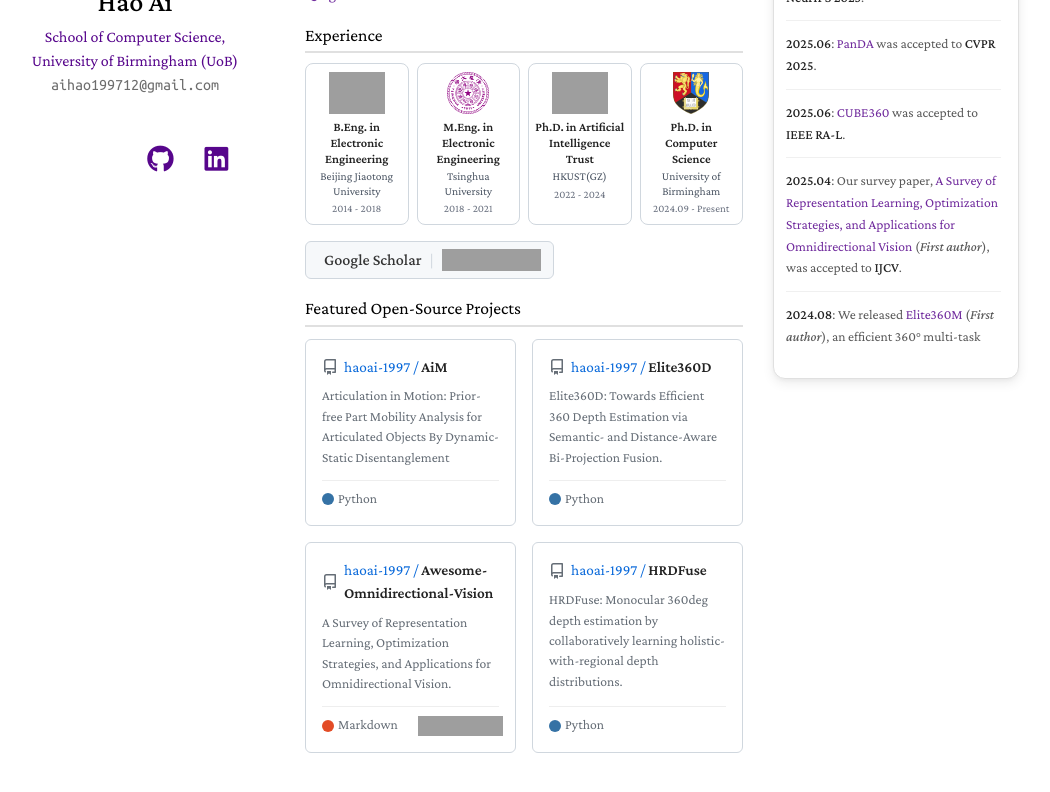
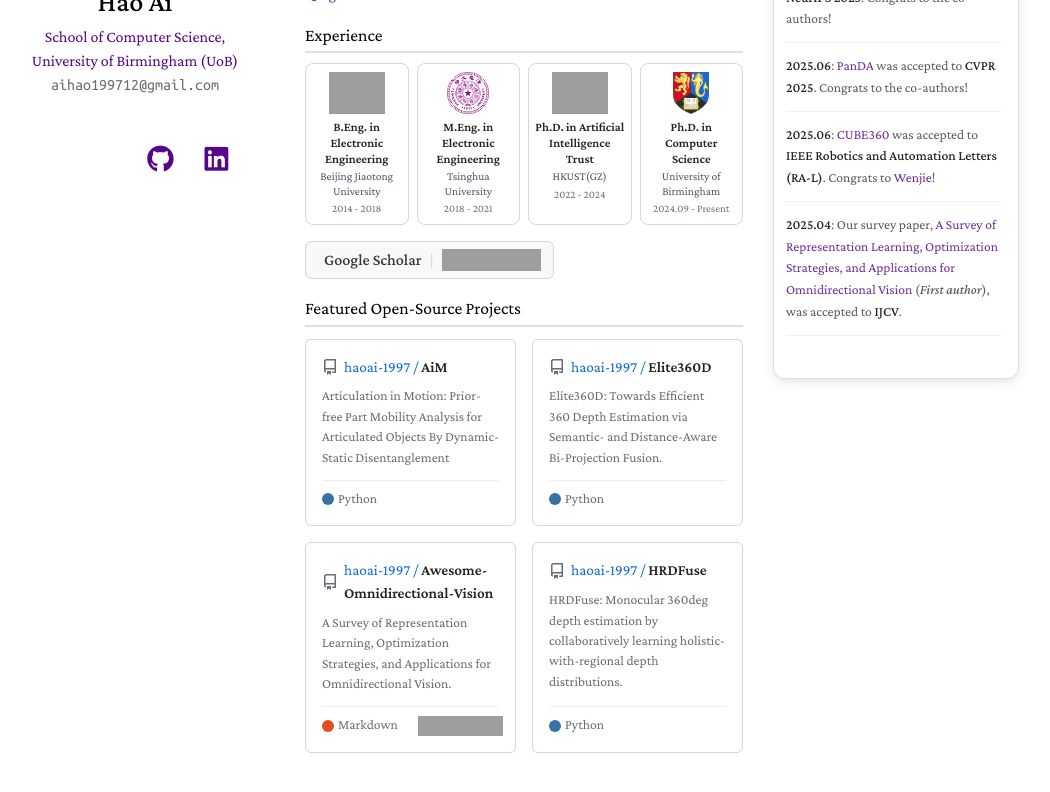
Before and after one commit to haoai-1997/haoai-1997.github.io, a Jekyll site: the page built from index.md, in a window 1280 px wide and 1135 px high. Shown: the part 308-1100 px from the top of the window, without its empty margins (133-1183 px from the left). Built offline with Jekyll 4.4.1, drawn with Linux system fonts in a browser that asks for light colours; nearby versions of some CDN libraries; a style sheet for code colours, icons or effects is not loaded; grey boxes are pictures that could not be loaded.

Commit message:
Update news.md

```diff
--- a/_includes/news.md
+++ b/_includes/news.md
@@ -1,10 +1,10 @@
 - **2026.01**: [AiM](https://openreview.net/pdf?id=mvKM40zDyn) (*First author*) was accepted to **ICLR 2026**.
-- **2025.12**: [ST²360D](https://caozidong.github.io/ST2360D_Depth/) was accepted to **NeurIPS 2025**.
-- **2025.06**: [PanDA](https://openaccess.thecvf.com/content/CVPR2025/papers/Cao_PanDA_Towards_Panoramic_Depth_Anything_with_Unlabeled_Panoramas_and_Mobius_CVPR_2025_paper.pdf) was accepted to **CVPR 2025**.
-- **2025.06**: [CUBE360](https://dblp.org/rec/journals/ral/ChangAZW25) was accepted to **IEEE RA-L**.
+- **2025.12**: [ST²360D](https://caozidong.github.io/ST2360D_Depth/) was accepted to **NeurIPS 2025**. Congrats to the co-authors!
+- **2025.06**: [PanDA](https://openaccess.thecvf.com/content/CVPR2025/papers/Cao_PanDA_Towards_Panoramic_Depth_Anything_with_Unlabeled_Panoramas_and_Mobius_CVPR_2025_paper.pdf) was accepted to **CVPR 2025**. Congrats to the co-authors!
+- **2025.06**: [CUBE360](https://dblp.org/rec/journals/ral/ChangAZW25) was accepted to **IEEE Robotics and Automation Letters (RA-L)**. Congrats to [Wenjie](https://scholar.google.com/citations?user=VbY0304AAAAJ&hl=en)!
 - **2025.04**: Our survey paper, [A Survey of Representation Learning, Optimization Strategies, and Applications for Omnidirectional Vision](https://link.springer.com/article/10.1007/s11263-025-02391-w) (*First author*), was accepted to **IJCV**.
 - **2024.08**: We released [Elite360M](https://arxiv.org/abs/2408.09336) (*First author*), an efficient 360° multi-task learning framework.
 - **2024.06**: [Elite360D](https://openaccess.thecvf.com/content/CVPR2024/html/Ai_Elite360D_Towards_Efficient_360_Depth_Estimation_via_Semantic-_and_Distance-Aware_CVPR_2024_paper.html) (*First author*) was accepted to **CVPR 2024**.
 - **2024.03**: [Dream360](https://arxiv.org/abs/2401.10564) (*First author*) was accepted to **IEEE TVCG**.
-- **2023.10**: [OmniZoomer](https://arxiv.org/abs/2308.08114) was accepted to **ICCV 2023**.
+- **2023.10**: [OmniZoomer](https://arxiv.org/abs/2308.08114) was accepted to **ICCV 2023**. Congrats to [Zidong](https://caozidong.github.io/)!
 - **2023.06**: [HRDFuse](https://openaccess.thecvf.com/content/CVPR2023/html/Ai_HRDFuse_Monocular_360deg_Depth_Estimation_by_Collaboratively_Learning_Holistic-With-Regional_Depth_CVPR_2023_paper.html) (*First author*) was accepted to **CVPR 2023**.
```
